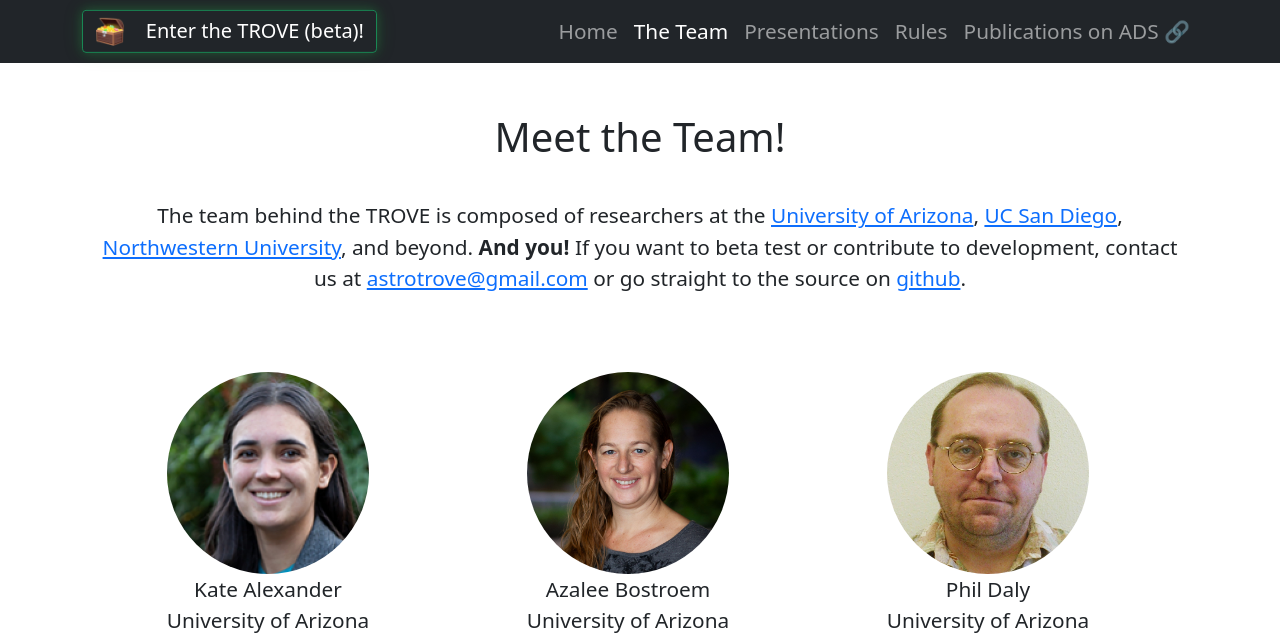
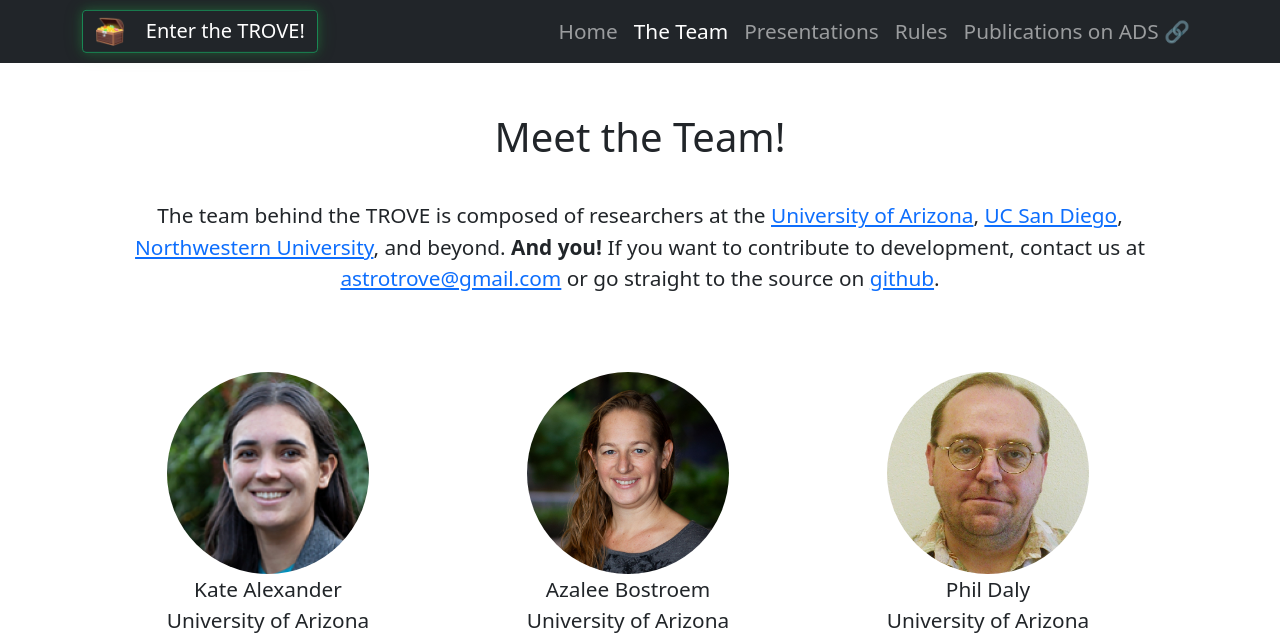
Before and after one commit to astro-trove/astro-trove.github.io, a plain HTML site: page members.html in a window 1280 px wide. Shown: the top 635 px of the page. Drawn offline with nearby package versions, Linux system fonts and the light colour scheme.

Commit message:
No longer in beta testing!

```diff
--- a/members.html
+++ b/members.html
@@ -16,7 +16,7 @@
         <!-- Responsive navbar-->
         <nav class="navbar navbar-expand-lg navbar-dark bg-dark">
             <div class="container">
-              <a class="navbar-brand btn btn-outline-success btn-glow-anim" href="https://datatrove.as.arizona.edu/" target="_blank"><img class="img-responsive" src="assets/favicon.ico" style="height:1.5em; width:auto; vertical-align:middle"></img>&nbsp &nbsp Enter the TROVE (beta)!</a>
+              <a class="navbar-brand btn btn-outline-success btn-glow-anim" href="https://datatrove.as.arizona.edu/" target="_blank"><img class="img-responsive" src="assets/favicon.ico" style="height:1.5em; width:auto; vertical-align:middle"></img>&nbsp &nbsp Enter the TROVE!</a>
                 <button class="navbar-toggler" type="button" data-bs-toggle="collapse" data-bs-target="#navbarSupportedContent" aria-controls="navbarSupportedContent" aria-expanded="false" aria-label="Toggle navigation"><span class="navbar-toggler-icon"></span></button>
                 <div class="collapse navbar-collapse" id="navbarSupportedContent">
                     <ul class="navbar-nav ms-auto mb-2 mb-lg-0">
@@ -40,7 +40,7 @@
                         <a href="https://www.as.arizona.edu/" target="_blank">University of Arizona</a>,
                         <a href="https://astro.ucsd.edu/" target="_blank">UC San Diego</a>,
                         <a href="https://ciera.northwestern.edu/" target="_blank">Northwestern University</a>, and beyond.
-                        <b>And you!</b> If you want to beta test or contribute to development, contact us at <a href="mailto:astrotrove@gmail.com" target="_blank">astrotrove@gmail.com</a>
+                        <b>And you!</b> If you want to contribute to development, contact us at <a href="mailto:astrotrove@gmail.com" target="_blank">astrotrove@gmail.com</a>
                         or go straight to the source on <a href="https://github.com/astro-trove/trove" target="_blank">github</a>.
                     </p>
                     <br>
```
Also changed, not shown: index.html (+3 -4 lines), presentations.html (+1 -1 lines).
